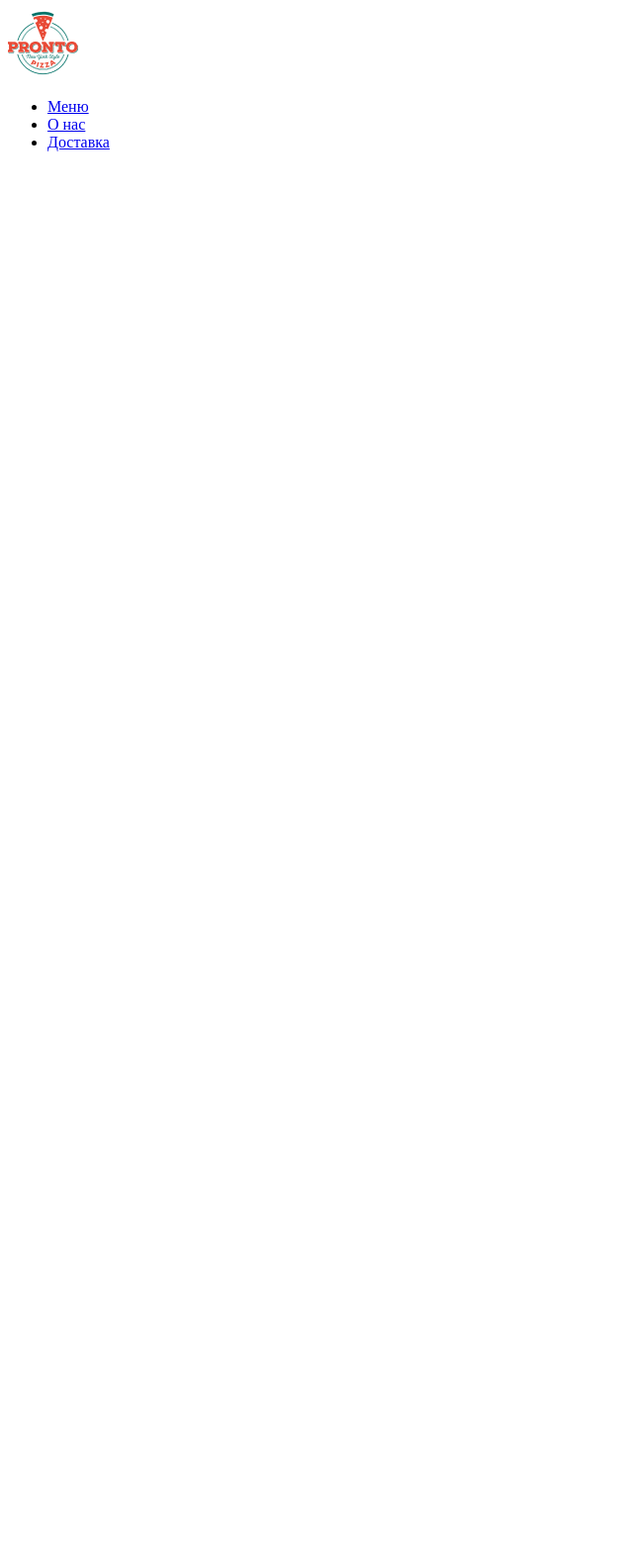
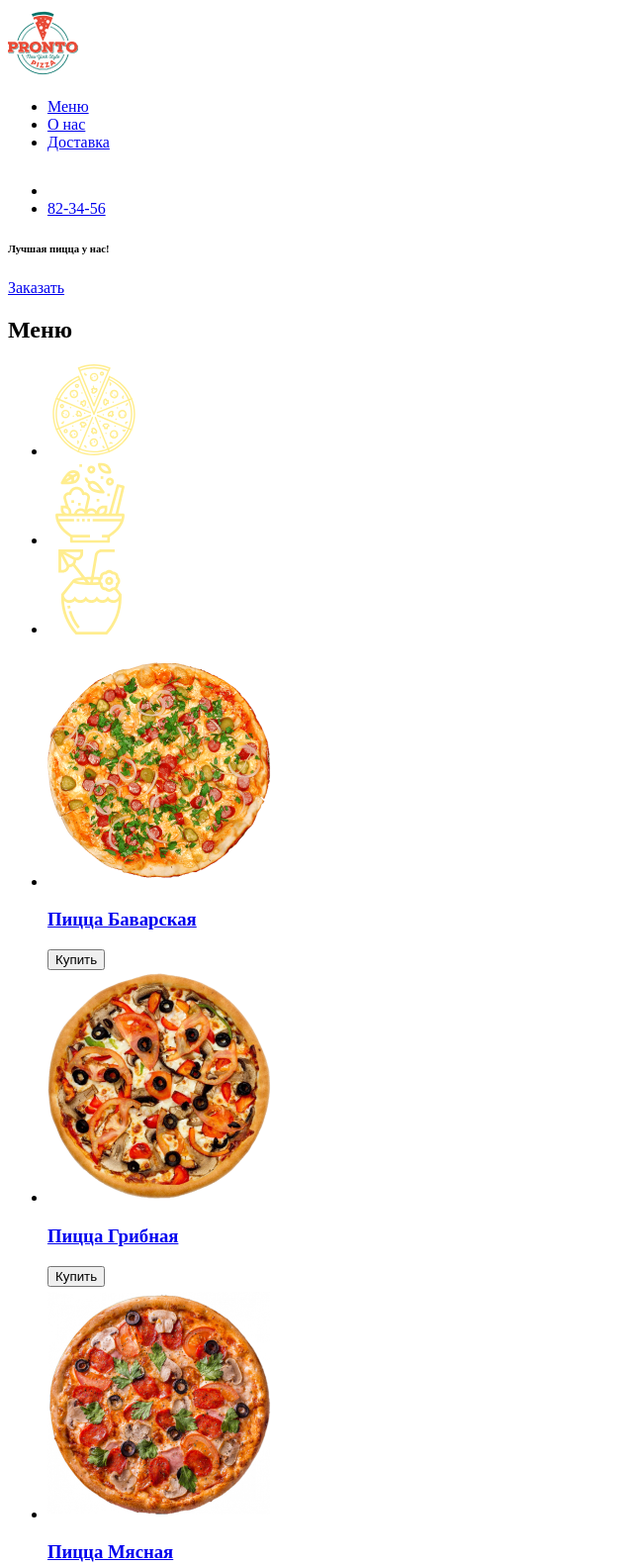
Before and after one commit to ElizavetaDyakova/pizza, a plain HTML site: page пиццерия курсы/index.html in a window 1280 px wide. Shown: the top 1582 px of the page at 99% size, without its empty margins (0-640 px from the left). Before the commit the page ends 800 px from the top, so only its background shows below. Drawn offline with Linux system fonts and the light colour scheme.

Commit message:
Add files via upload

```diff
--- a/пиццерия курсы/index.html
+++ b/пиццерия курсы/index.html
@@ -7,6 +7,7 @@
 </head>
 <body>
     <header>
+    <nav>
         <a href="#">
             <img src="img/logo.png" alt="logo">
         </a>
@@ -15,6 +16,66 @@
             <li class="link-header"><a href="#">О нас</a></li>
             <li class="link-header"><a href="#">Доставка</a></li>
         </ul>
+        <ul class="right-menu">
+            <li class="link-header">
+                <a href="#"><img src="img/kor.svg" alt="корзина"></a>
+            </li>
+            <li class="link-header">
+                <a href="tel:82-34-56">82-34-56</a>
+            </li>
+        </ul>
+    </nav>
+    <h6>Лучшая пицца у нас!</h6>
+    <a href="#">Заказать</a>
     </header>
+    <main>
+        <section class="menu">
+            <h2>Меню</h2>
+            <ul class="change-category">
+                <li class="category">
+                    <img src="img/pizza.svg" alt="pizza">
+                </li>
+                <li class="category">
+                    <img src="img/salad.svg" alt="salad">
+                </li>
+                <li class="category">
+                    <img src="img/coconut-drink.svg" alt="drinks">
+                </li>
+            </ul>
+            <ul class="list-tovar">
+                <li class="tovar">
+                    <a href="#">
+                        <img src="img/pizza1.png" alt="pizza">
+                        <h3>Пицца Баварская</h3>
+                        <button type="button">Купить</button>
+                    </a>
+                </li>
+                <li class="tovar">
+                    <a href="#">
+                        <img src="img/pizza2.png" alt="pizza">
+                        <h3>Пицца Грибная</h3>
+                        <button type="button">Купить</button>
+                    </a>
+                </li>
+                <li class="tovar">
+                    <a href="#">
+                        <img src="img/pizza3.png" alt="pizza">
+                        <h3>Пицца Мясная</h3>
+                        <button type="button">Купить</button>
+                    </a>
+                </li>
+            </ul>
+            <a href="#">
+                <img src="img/kor.svg" alt="">
+                Корзина
+            </a>
+        </section>
+        <section class="create">
+            <h2>СОЗДАЙ СВОЮ ПИЦЦУ</h2>
+            <div class="block-change">
+
+            </div>
+        </section>
+    </main>
 </body>
 </html>
```
Also changed, not shown: пиццерия курсы/img/coconut-drink.svg (added), пиццерия курсы/img/kor.svg (added), пиццерия курсы/img/pizza.svg (added), пиццерия курсы/img/pizza1.png (added), пиццерия курсы/img/pizza2.png (added), пиццерия курсы/img/pizza3.png (added), пиццерия курсы/img/salad.svg (added).
